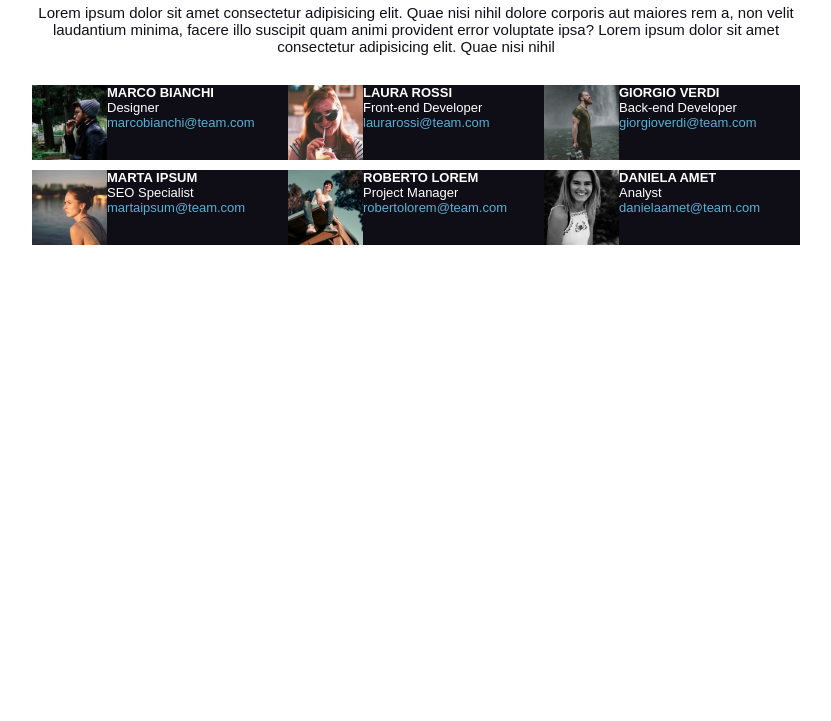
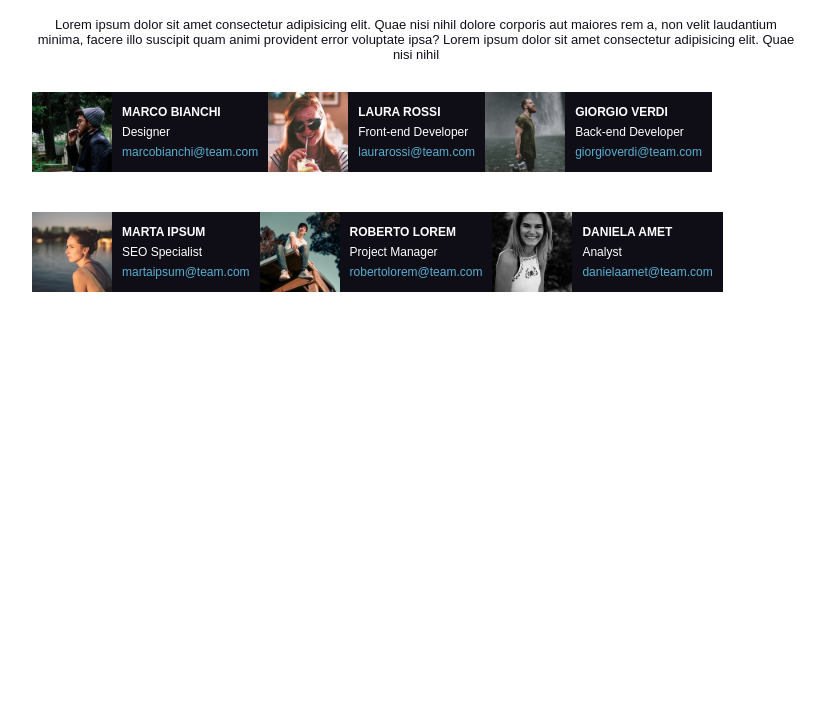
Before and after one commit to Valee8/html-css-float-cards, a plain HTML site: page index.html in a window 1280 px wide. Shown: the part 79-800 px from the top of the page, without its empty margins (224-1055 px from the left). Drawn offline with Linux system fonts and the light colour scheme.

Commit message:
added comments

```diff
--- a/css/style.css
+++ b/css/style.css
@@ -9,39 +9,32 @@ body {
     color: #100F19;
 }
 
-
+/* Header */
 header {
     font-family: 'Fredoka', sans-serif;
     color: #E53170;
-    font-size: 18px;
+    font-size: 15px;
     text-align: center;
-    padding: 20px 0;
+    padding-top: 20px;
 }
 
+/* Container */
 #container {
     width: 60%;
     margin: 0 auto;;
 }
 
+/* Testo paragrafo */
 .text {
     text-align: center;
-    font-size: 15px;
+    font-size: 13px;
     margin-bottom: 30px;
+    margin-top: 40px;
 }
 
-.row-section {
-    margin-bottom: 10px;
-}
-
-.col-section {
-    width: calc(100% / 3);
-    height: 75px;
-    background-color: #0F0E17;
-    float: left;
-}
-
-.col-section:first-child {
-    margin-left: 0;
+/* Righe */
+.row-section:first-child {
+    margin-bottom: 40px;
 }
 
 .row-section::after {
@@ -50,13 +43,26 @@ header {
     clear: both;
 }
 
+/* Colonne */
+.col-section {
+    height: 80px;
+    background-color: #0F0E17;
+    float: left;
+}
+
 .col-section .image, .col-section .image > img {
     height: 100%;
 }
 
+.col-section .image, .col-section .info {
+    float: left;
+}
+
 .col-section .info {
     color: #fff;
-    font-size: 13px;
+    font-size: 12px;
+    line-height: 20px;
+    padding: 10px;
 }
 
 .col-section .info .name {
@@ -71,7 +77,3 @@ header {
 .col-section .info a:hover {
     color: #50CBEB;
 }
-
-.col-section .image, .col-section .info {
-    float: left;
-}
```
Also changed, not shown: index.html (+16 -0 lines).
